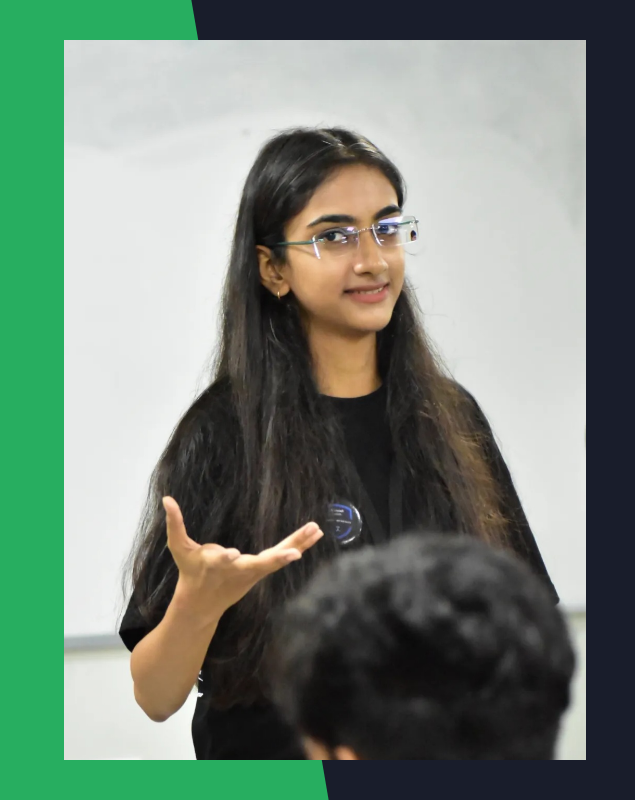
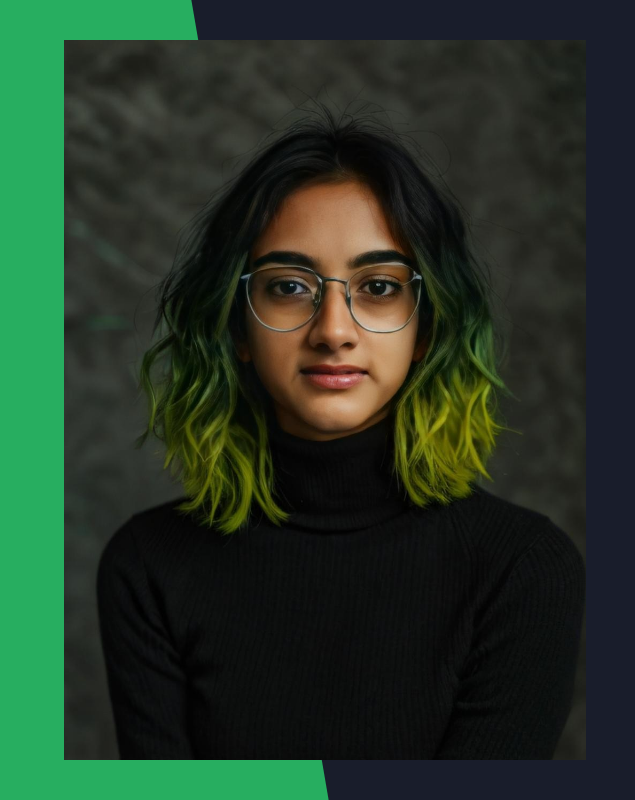
Before and after one commit to Tanvi-upadhyay/Portfolio-Website, a plain HTML site: page index.html in a window 1280 px wide. Shown: the full height of the page, 0-635 px from the left. Drawn offline with Linux system fonts and the light colour scheme.

Commit message:
Update index.html
Chnaged Profile Picture

```diff
--- a/index.html
+++ b/index.html
@@ -18,7 +18,7 @@
             <div class="left-header">
                 <div class="h-shape"></div>
                 <div class="image">
-                    <img src="img/Host.jpg" alt="Profile Image">
+                    <img src="img/GreenHair.jpg" alt="Profile Image">
                 </div>
             </div>
             <div class="right-header">
```
